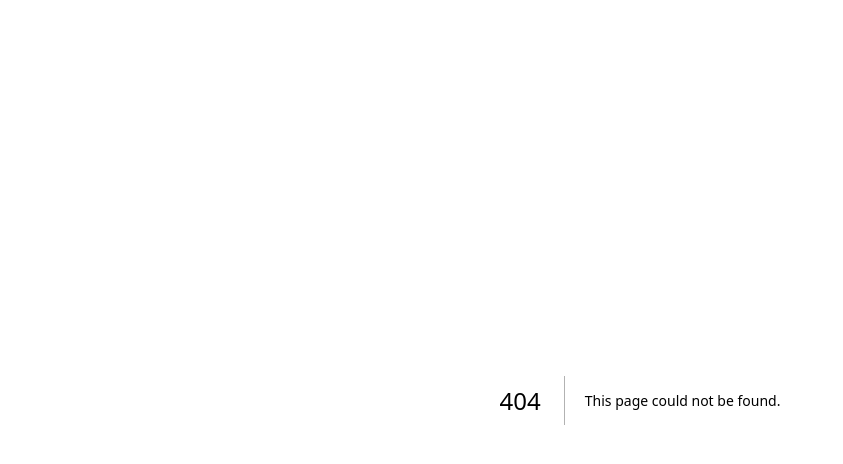
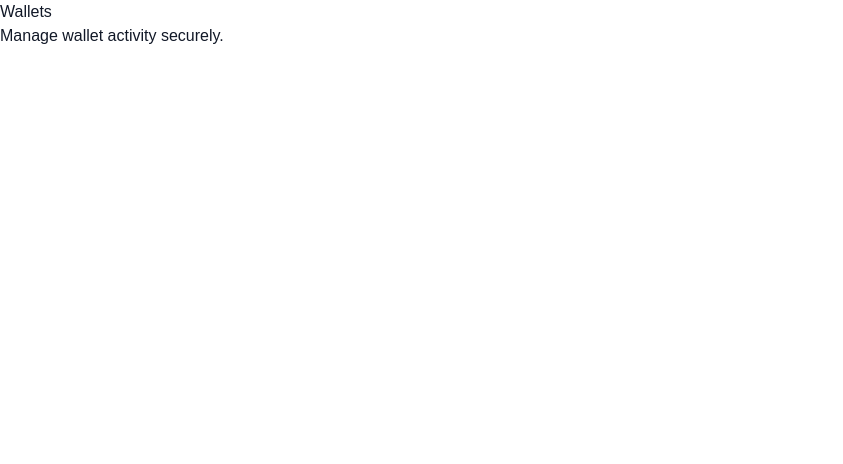
Before and after one commit to pra-y104/promvanta, a Next.js app: page /admin/wallets in a window 1280 px wide. Before the commit this address had no page. Shown: the top 464 px of the page, without its empty margins (0-843 px from the left). Built offline with nearby package versions, Linux system fonts and the light colour scheme.

Commit message:
Create AdminWalletsPage component for wallet management

```diff
--- /dev/null
+++ b/app/admin/wallets/page.tsx
@@ -0,0 +1,8 @@
+export default function AdminWalletsPage() {
+  return (
+    <main>
+      <h1>Wallets</h1>
+      <p>Manage wallet activity securely.</p>
+    </main>
+  );
+}
```
